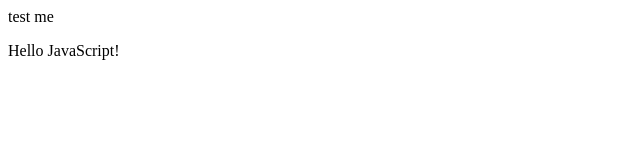
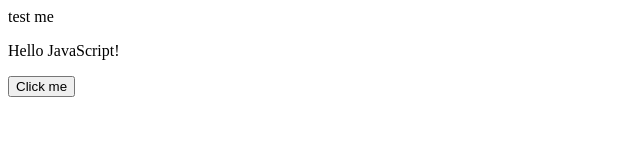
Before and after one commit to mkol5222/mkol5222.github.io, a plain HTML site: page index.html in a window 1280 px wide. Shown: the whole page, without its empty margins (0-640 px from the left). Drawn offline with Linux system fonts and the light colour scheme.

Commit message:
Update index.html

```diff
--- a/index.html
+++ b/index.html
@@ -3,6 +3,7 @@
   <body>
     test me
     <p id="demo"></p>
+<button onclick="connectBT()">Click me</button>
 
 <script>
   console.log("ttt");
@@ -10,8 +11,10 @@ document.getElementById("demo").innerHTML = "Hello JavaScript!";
 </script>
 
     <script>
-      console.log("testik");
-      navigator.bluetooth.requestDevice({acceptAllDevices: true});
+      function connectBT() {
+        console.log("testik");
+        navigator.bluetooth.requestDevice({acceptAllDevices: true});
+      }
     </script>
   </body>
  </html>
```
